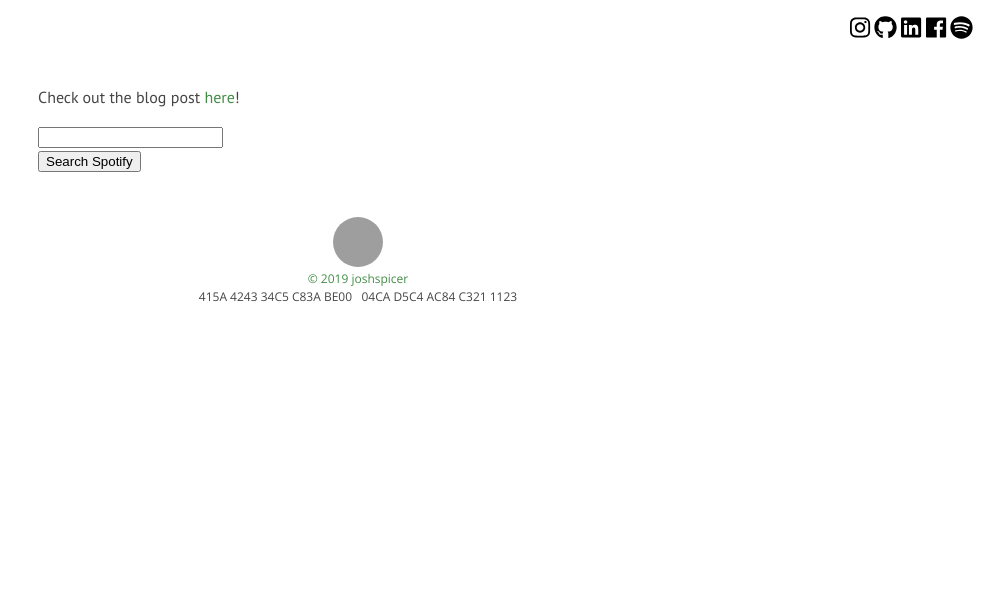
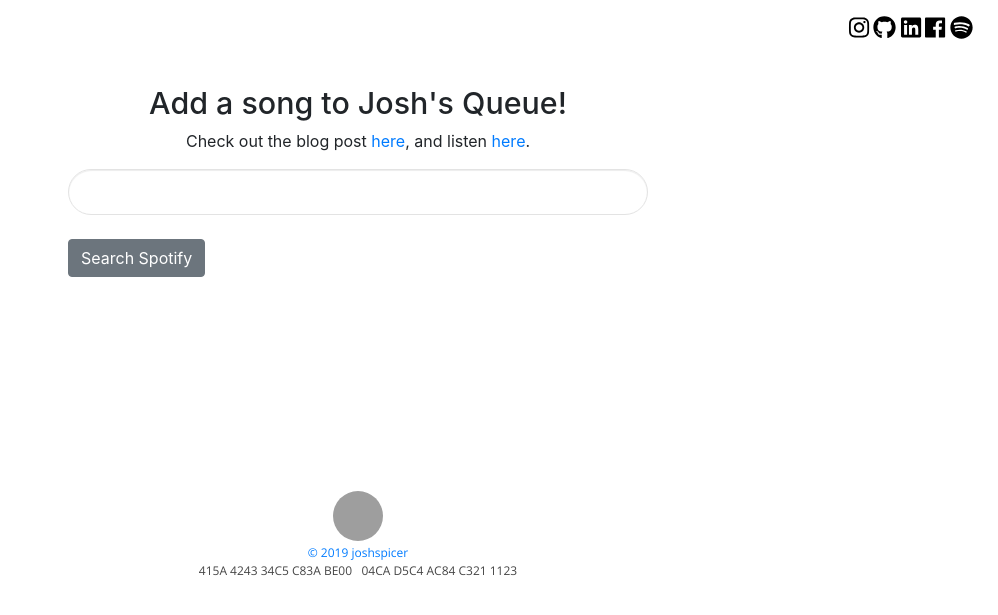
Before and after one commit to diezcami/arctic-fox-theme, a Jekyll site: the page built from spotify.html, in a window 1280 px wide. Shown: the top 615 px of the page, without its empty margins (282-1280 px from the left). Built offline with Jekyll 4.4.1, drawn with Linux system fonts in a browser that asks for light colours; nearby versions of some CDN libraries.

Commit message:
updated josh's public spotify queue frontend

```diff
--- a/_includes/head.html
+++ b/_includes/head.html
@@ -8,6 +8,7 @@
 
   <link rel="stylesheet" href="{{ "/css/main.css" | prepend: site.baseurl }}">
   <link rel="stylesheet" href="{{ "/css/animated.css" | prepend: site.baseurl }}">
+
 
   <link rel="canonical" href="{{ page.url | replace:'index.html','' | prepend: site.baseurl | prepend: site.url }}">
   <link rel="alternate" type="application/rss+xml" title="{{ site.title }}" href="{{ "/feed.xml" | prepend: site.baseurl | prepend: site.url }}" />
@@ -28,5 +29,8 @@
   <script src="https://cdn.jsdelivr.net/npm/lodash@4.17.10/lodash.min.js"></script>
   <!-- Google webmaster -->
   <meta name="google-site-verification" content="eHUr_GdPKUI2r4CVwHbl1_XkpAN6xAWjIOjdvGhjnEY" />
+  <!-- Bootstrap CSS-->
+  <link rel="stylesheet" href="https://maxcdn.bootstrapcdn.com/bootstrap/4.0.0/css/bootstrap.min.css" integrity="sha384-Gn5384xqQ1aoWXA+058RXPxPg6fy4IWvTNh0E263XmFcJlSAwiGgFAW/dAiS6JXm" crossorigin="anonymous">
+
 
 </head>
--- a/_sass/_base.scss
+++ b/_sass/_base.scss
@@ -230,3 +230,17 @@
 :not(.highlight) > table tr:nth-child(2n) {
   background-color: #f8f8f8;
 }
+
+.searchBox {
+  text-align: center;
+  color: rgba(0,0,0,0.6);
+  transition: all 300ms ease;
+  border: 1px #e3e3e3 solid;
+  border-radius: 30px;
+  box-shadow: inset 0 1px 1px rgba(0,0,0,0.075);
+  display: block;
+  padding: 10px 45px;
+  width: 100%;
+  -moz-box-sizing: border-box;
+  box-sizing: border-box;
+}
--- a/css/main.scss
+++ b/css/main.scss
@@ -42,5 +42,6 @@
   }
 }
 
+
 // Import partials from `sass_dir` (defaults to `_sass`)
 @import "base", "layout", "syntax-highlighting";
--- a/spotify.html
+++ b/spotify.html
@@ -36,17 +36,27 @@
   var xhttp = new XMLHttpRequest();
   xhttp.open("GET", "https://api.joshspicer.com/spotify/add-song?id=" + song, true);
   xhttp.send();
+  alert("Added song to Josh's Queue.")
   document.getElementById("song-" + index).style.color = "#8ACB8F"
 }
 
 </script>
 
-<p style="text-align:left">
-  Check out the blog post <a href="{{site.url}}/spotify-public-queue">here</a>!
+<h1 style="text-align:center">Add a song to Josh's Queue!</h1>
+<p style="text-align:center">
+  Check out the blog post <a href="{{site.url}}/spotify-public-queue">here</a>,
+  and listen <a href="https://open.spotify.com/playlist/0OBq0h6EjCmaPXjeCB4IlM?si=6ZeWyAiRR0u51UJK-7Hb_g">here</a>.
+
+
 </p>
 <!-- Spotify -->
-<input class="round" id="searchQuery" type="text">
+<input class="searchBox" id="searchQuery" type="text">
 <br>
-<button class="myButton" onclick="initSearch()">Search Spotify</button>
+
+<button style=align:"center" type="button" onclick="initSearch()" class="btn btn-secondary">
+Search Spotify
+</button>
+<br><br>
 
 <p id="result"></p>
+<br><br><br><br><br><br>
```
